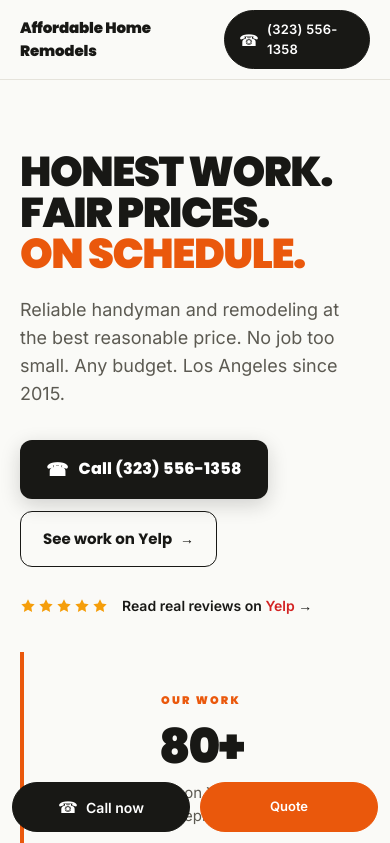
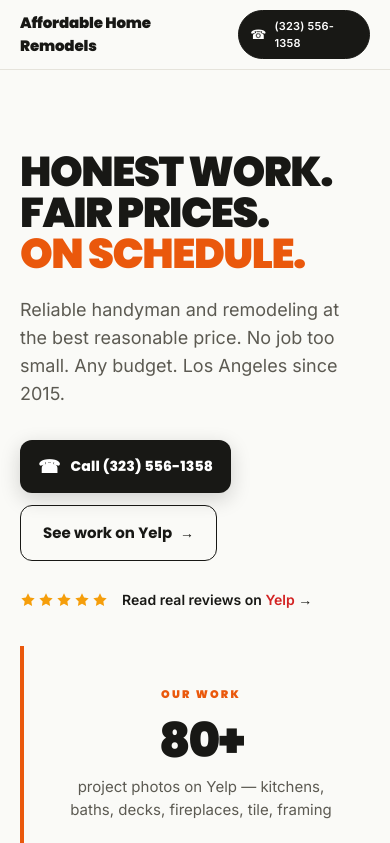
Before and after one commit to mynexaweb/NEXA-web, a Next.js app in the folder nexaweb/: page /preview/affordable-handyman in a window 390 px wide. Shown: the top 843 px of the page. Built offline with nearby package versions, Linux system fonts and the light colour scheme.

Commit message:
Drop mobile sticky CTA bar; shrink hero phone buttons on mobile

```diff
--- a/nexaweb/src/app/preview/affordable-handyman/page.tsx
+++ b/nexaweb/src/app/preview/affordable-handyman/page.tsx
@@ -131,7 +131,7 @@ export default function AffordableHandymanPage() {
             </span>
           </a>
           <div style={{ display: "flex", alignItems: "center", gap: 10 }}>
-            <a href={`tel:${BIZ.phoneTel}`} style={callPill}>
+            <a href={`tel:${BIZ.phoneTel}`} style={callPill} className="hero-call-pill">
               <span aria-hidden style={{ fontSize: 16 }}>☎</span>
               <span style={{ fontWeight: 800, fontSize: 13, letterSpacing: "0.02em" }}>{BIZ.phone}</span>
             </a>
@@ -161,7 +161,7 @@ export default function AffordableHandymanPage() {
             </p>
 
             <div style={{ display: "flex", gap: 12, flexWrap: "wrap", marginBottom: 28 }}>
-              <a href={`tel:${BIZ.phoneTel}`} style={primaryBtn}>
+              <a href={`tel:${BIZ.phoneTel}`} style={primaryBtn} className="hero-primary-btn">
                 <span aria-hidden style={{ fontSize: 18 }}>☎</span>
                 Call {BIZ.phone}
               </a>
@@ -453,16 +453,6 @@ export default function AffordableHandymanPage() {
         </div>
       </footer>
 
-      <div style={mobileCtaBar} className="mobile-only-cta">
-        <a href={`tel:${BIZ.phoneTel}`} style={{ ...callPill, padding: "12px 16px", flex: 1, justifyContent: "center" }}>
-          <span aria-hidden style={{ fontSize: 16 }}>☎</span>
-          <span style={{ fontWeight: 800, fontSize: 14 }}>Call now</span>
-        </a>
-        <a href="#quote" style={{ ...ctaPill, padding: "12px 16px", flex: 1, justifyContent: "center", display: "flex", alignItems: "center" }}>
-          Quote
-        </a>
-      </div>
-
       <style dangerouslySetInnerHTML={{ __html: `
         .marquee-mask {
           overflow: hidden;
@@ -506,9 +496,12 @@ export default function AffordableHandymanPage() {
           .mobile-only-cta { display: none !important; }
         }
         @media (max-width: 767px) {
-          body { padding-bottom: 70px; }
           .marquee-card { width: 220px; height: 160px; }
           .marquee-track { animation-duration: 35s; }
+          .hero-call-pill { padding: 7px 11px !important; font-size: 11px !important; }
+          .hero-call-pill span:first-child { font-size: 13px !important; }
+          .hero-call-pill span:last-child { font-size: 11px !important; }
+          .hero-primary-btn { padding: 13px 18px !important; font-size: 14px !important; }
         }
       `}} />
     </div>
```
